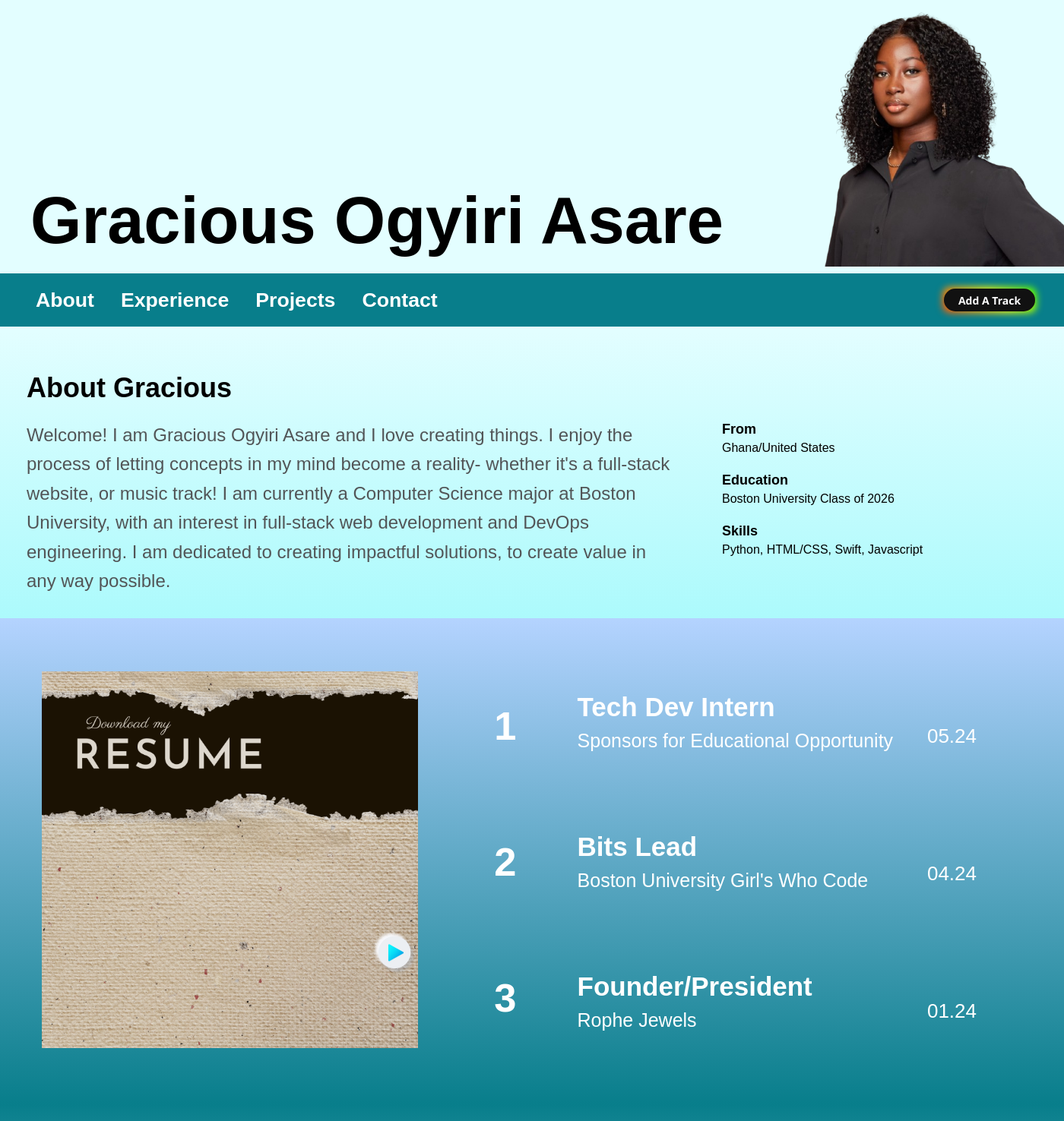
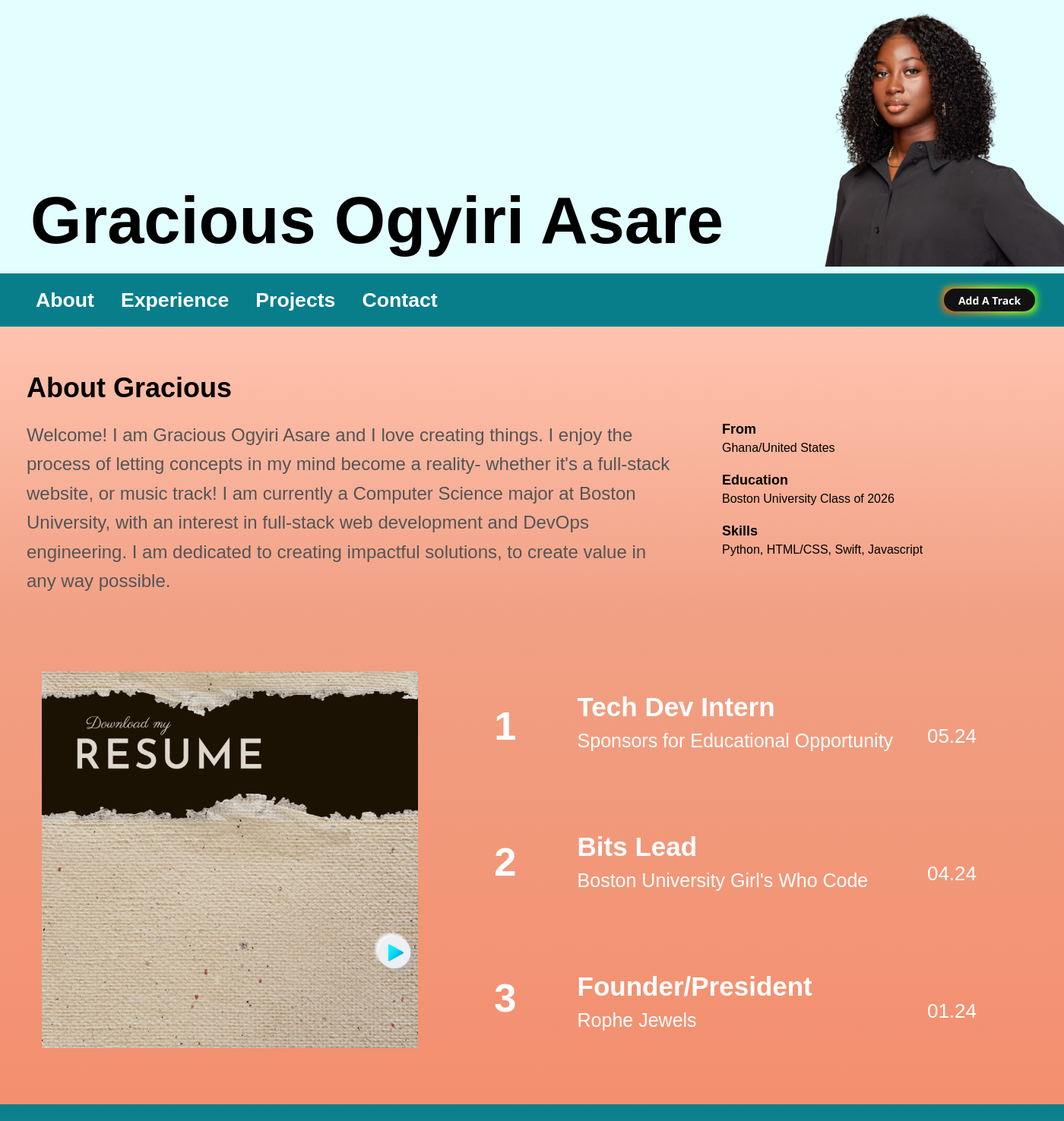
Before and after one commit to sheisgracious/Personal-Website, a Flask app: page / in a window 1400 px wide; the page is wider, and only the part inside the window is pictured. Shown: the top 1476 px of that part at 76% size. Run offline with Flask 3, Linux system fonts and the light colour scheme; some web fonts are replaced.

Commit message:
Changing background color

```diff
--- a/static/styles.css
+++ b/static/styles.css
@@ -201,8 +201,8 @@ header:not(.fixed) {
   align-items: flex-start; /* Aligns items at the top */
   background: linear-gradient(
     to bottom,
-    #e3feff,
-    #acfafc
+    #ffc3af,
+    #f1a084
   ); /* Gradient background */
   padding-left: 10px; /* Space between the left edge of the section and its content */
   margin-left: -20px;
@@ -302,7 +302,7 @@ header:not(.fixed) {
   display: flex;
   align-items: center;
   padding: 70px 20px;
-  background: linear-gradient(to bottom, #b4d3ff, #087e8b);
+  background: linear-gradient(to bottom, #f1a084, #f38f6e);
   box-sizing: border-box;
   gap: 0px;
   /* box-shadow: rgba(0, 0, 0, 0.4) 0px 30px 90px; */
@@ -537,7 +537,7 @@ header:not(.fixed) {
 }
 
 .contact-fields:focus {
-  border: 2px solid #800002;
+  border: 2px solid #f3cccc;
 }
 
 .contact-fields::placeholder {
--- a/templates/index.html
+++ b/templates/index.html
@@ -163,7 +163,7 @@
 
             <form action="https://formspree.io/f/mldelvjp" method="POST" class="contact-form">
                 <div class="form-title fade-in">
-                    <h2>Get In Touch</h2>
+                    <h2>Drop A Beat ⬇️ </h2>
                     <img src= "{{ url_for('static', filename='assets/Gracious-linkedin.png') }}" class="linkedin" onclick="window.open('https://linkedin.com/in/gpoa', '_blank')" alt="Gracious Ogyiri Asare">
                     <img src= "{{ url_for('static', filename='assets/Gracious-github.png') }}" class="github" onclick="window.open('https://github.com/sheisgracious', '_blank')" alt="Gracious Ogyiri Asare">
                 </div>
```
